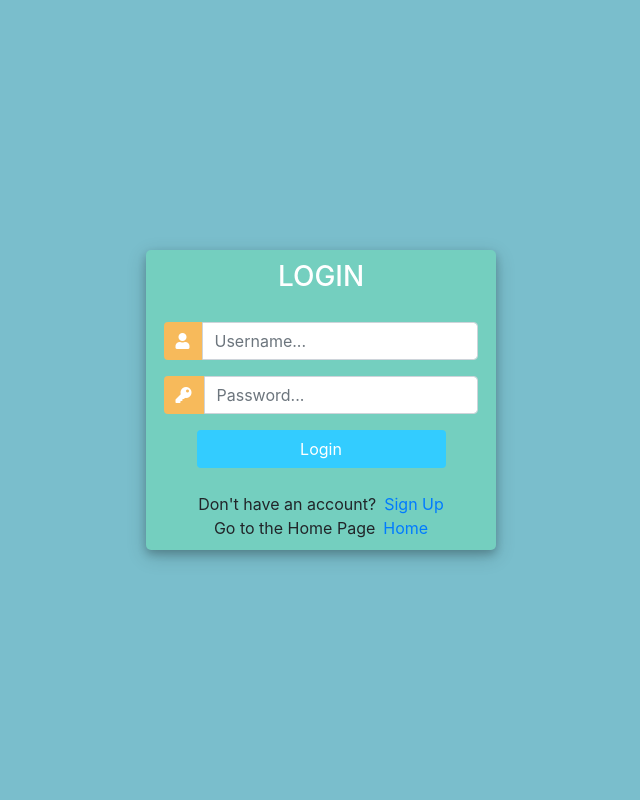
After one commit to sawanpatidar75/Comparica, a Django app: page /login in a window 1280 px wide. The commit adds this page. Shown: the whole page, without its empty margins (319-959 px from the left). Run offline with Django 3.2, Linux system fonts and the light colour scheme; some libraries are stand-ins or nearby versions.

Commit message:
Login LogOut Complete

```diff
--- a/colleges/urls.py
+++ b/colleges/urls.py
@@ -12,7 +12,13 @@ urlpatterns = [
     path('Colgid/<int:pid>',views.CollegeId,name='Colgid'),
     path('show_courses/<int:show_id>',views.Show_Courses,name='show_courses'),
     path('course_college/<int:cors_id>',views.print_course_college,name='course_college'),
-    path('compare',views.Compare,name='compare'),
+    path('compare_colg/<int:comp_id>',views.Compare,name='compare_colg'),
+    path('search-colg',views.Search_Colg,name='search-colg'),
+    path('login',views.LogIn,name='login'),
+    path('signup',views.SignUp,name='signup'),
+    path('logout',views.LogOut,name='logout'),
+    path('logedin',views.LogedIn,name='logedin'),
+
 
 
     # path('Dropdown_Course',views.course_detail,name='Dropdown_Cors'),
--- a/colleges/views.py
+++ b/colleges/views.py
@@ -1,6 +1,12 @@
-from django.shortcuts import render
+from django.shortcuts import redirect, render
 from django.http import HttpResponse
 from .models import *
+from django.contrib.auth.forms import UserCreationForm
+from .forms import CreateUserForm
+from django.contrib import messages
+from django.contrib.auth import authenticate, login, logout
+from django.contrib.auth.decorators import login_required
+
 # from .models import Colleges_Model,Course_Branch,Course_Degree,Course_Field,Course,Course_Fee,Admission_Type
 
 # Create your views here.
@@ -9,28 +15,79 @@ def index(request):
     data = Colleges_Model.objects.all()
     return render(request, 'html/index.html',{'c_data':data})
 
+
+def LogIn(request):
+    if request.user.is_authenticated:
+        return redirect('logedin')
+    else:
+        if request.method == 'POST':
+            username = request.POST.get("username")
+            password = request.POST.get("password")
+
+            user = authenticate(request,username = username ,password=password)
+
+            if user is not None:
+                login(request, user)
+                return redirect('logedin')
+            else:
+                messages.info(request, 'Username or Password is incorrect.')
+                return redirect('login')
+
+        return render(request, 'html/login.html')
+
+def SignUp(request):
+    if request.user.is_authenticated:
+        return redirect('logedin')
+    else:
+        form = CreateUserForm()
+        if request.method == 'POST':
+            form = CreateUserForm(request.POST)
+            if form.is_valid():
+                form.save()
+                user = form.cleaned_data.get('username')
+                messages.success(request,"Accoutn Created" + user)
+                return redirect('login')
+        context = {"form" : form}
+        return render(request, 'html/signup.html',context)
+
+@login_required(login_url='login')
+def LogOut(request):
+    logout(request)
+    return redirect('login')
+
+@login_required(login_url='login')
+def LogedIn(request):
+    context = {}
+    return render(request,'html/userlogin.html',context)
+
+@login_required(login_url='login')
 def colleges(request):
     college =Colleges_Model.objects.all()
     return render(request,'html/college.html',{'colleges':college})
 
+@login_required(login_url='login')
 def college_detail(request,pid):
     data = College_Details.objects.get(id=pid)
     return render(request,'html/base1.html',{'colg_data': data})
 
 
+@login_required(login_url='login')
 def college_data(request):
     Colg_data = Colleges_Model.objects.all()
     return render(request, 'html/Colgdata.html',{'colg_data':Colg_data})
 
+@login_required(login_url='login')
 def CollegeId(request,pid):
     data = Colleges_Model.objects.get(id=pid)
     Colg_id = College_Details.objects.filter(college_id=pid)
+
     return render(request, 'html/base1.html',{'colg_id':Colg_id,'colg_data': data})
 
 def course_detail(request):
     degree_data = Degree_Model.objects.all()
     return {'drop_data':degree_data}
 
+@login_required(login_url='login')
 def Show_Courses(request,show_id):
     corse_var = Course_Model.objects.filter(degree_id=show_id)
     return render(request, 'html/courses.html',{'course_data':corse_var })
@@ -40,6 +97,18 @@ def print_course_college(request,cors_id):
     p_data = College_Details.objects.filter(course_id=cors_id)
     return render(request,'html/print_courses.html',{'colg_data':p_data})
 
-def Compare(request):
+@login_required(login_url='login')
+def Compare(request,comp_id):
+    comp_data = Colleges_Model.objects.get(id=comp_id)
+    Comp_Colg_id = College_Details.objects.filter(college_id=comp_id)
+    return render(request, 'html/compare.html',{'colg_id':Comp_Colg_id,'colg_data': comp_data})
 
-    return render(request,'http/compare.html')
+@login_required(login_url='login')
+def Search_Colg(request):
+    if request.method == 'POST':
+        searched = request.POST['searched']
+        venue = Colleges_Model.objects.filter(college_name__contains = searched)
+        return render(request, 'html/base1.html',{'searched':searched,'venue':venue})
+
+    else:
+        return render(request, 'html/base1.html',{})
--- a/templates/html/index.html
+++ b/templates/html/index.html
@@ -36,7 +36,7 @@
             <div class="carousel-inner container-fluid bg-warning p-2">
               <div class="carousel-item active" style="max-width: 73rem;height: 22rem;">
                 <img src="{% static 'images/medicaps.jpeg'%}" style='height: 350px;' class="d-block w-100 crousel-size" alt="...">
-                <div><p class="card-text  text-center" style="font-size: 20px;" >This is a wider card with supporting text below as a natural lead-in to additional content. This content is a little bit longer.</p>
+                <div><p class="card-text  text-center" style="font-size: 20px;" ></p>
                 </div></div>
               <div class="carousel-item" style="max-width: 73rem;height: 20rem;">
                 <img src="{% static 'images/acropolice.jpeg'%}" style='height: 350px;' class="d-block w-100 crousel-size" alt="...">
--- /dev/null
+++ b/templates/html/login.html
@@ -0,0 +1,128 @@
+<!DOCTYPE html>
+<html>
+
+<head>
+	<title>Login</title>
+	<link rel="stylesheet" href="https://stackpath.bootstrapcdn.com/bootstrap/4.1.3/css/bootstrap.min.css" integrity="sha384-MCw98/SFnGE8fJT3GXwEOngsV7Zt27NXFoaoApmYm81iuXoPkFOJwJ8ERdknLPMO" crossorigin="anonymous">
+	<script src="https://ajax.googleapis.com/ajax/libs/jquery/3.3.1/jquery.min.js"></script>
+	<link rel="stylesheet" href="https://use.fontawesome.com/releases/v5.6.1/css/all.css" integrity="sha384-gfdkjb5BdAXd+lj+gudLWI+BXq4IuLW5IT+brZEZsLFm++aCMlF1V92rMkPaX4PP" crossorigin="anonymous">
+
+
+	<style>
+		body,
+		html {
+			margin: 0;
+			padding: 0;
+			height: 100%;
+			background: #7abecc !important;
+		}
+		.user_card {
+			width: 350px;
+			margin-top: auto;
+			margin-bottom: auto;
+			background: #74cfbf;
+			position: relative;
+			display: flex;
+			justify-content: center;
+			flex-direction: column;
+			padding: 10px;
+			box-shadow: 0 4px 8px 0 rgba(0, 0, 0, 0.2), 0 6px 20px 0 rgba(0, 0, 0, 0.19);
+			-webkit-box-shadow: 0 4px 8px 0 rgba(0, 0, 0, 0.2), 0 6px 20px 0 rgba(0, 0, 0, 0.19);
+			-moz-box-shadow: 0 4px 8px 0 rgba(0, 0, 0, 0.2), 0 6px 20px 0 rgba(0, 0, 0, 0.19);
+			border-radius: 5px;
+
+		}
+
+		.form_container {
+			margin-top: 20px;
+		}
+
+		#form-title{
+			color: #fff;
+
+		}
+
+		.login_btn {
+			width: 100%;
+			background: #33ccff !important;
+			color: white !important;
+		}
+		.login_btn:focus {
+			box-shadow: none !important;
+			outline: 0px !important;
+		}
+		.login_container {
+			padding: 0 2rem;
+		}
+		.input-group-text {
+			background: #f7ba5b !important;
+			color: white !important;
+			border: 0 !important;
+			border-radius: 0.25rem 0 0 0.25rem !important;
+		}
+		.input_user,
+		.input_pass:focus {
+			box-shadow: none !important;
+			outline: 0px !important;
+		}
+
+		#messages{
+			background-color: grey;
+			color: #fff;
+			padding: 10px;
+			margin-top: 10px;
+		}
+	</style>
+
+</head>
+<body>
+	<div class="container h-100">
+		<div class="d-flex justify-content-center h-100">
+			<div class="user_card">
+				<div class="d-flex justify-content-center">
+
+
+					<h3 id="form-title">LOGIN</h3>
+				</div>
+				<div class="d-flex justify-content-center form_container">
+					<form method="POST" action="">
+                    {% csrf_token %}
+						<div class="input-group mb-3">
+							<div class="input-group-append">
+								<span class="input-group-text"><i class="fas fa-user"></i></span>
+							</div>
+							<input type="text" name="username" placeholder="Username..." class="form-control">
+						</div>
+						<div class="input-group mb-2">
+							<div class="input-group-append">
+								<span class="input-group-text"><i class="fas fa-key"></i></span>
+							</div>
+								<input type="password" name="password" placeholder="Password..." class="form-control" >
+						</div>
+
+							<div class="d-flex justify-content-center mt-3 login_container">
+				 				<input class="btn login_btn" type="submit" value="Login">
+				   			</div>
+					</form>
+
+				</div>
+
+                {% for message in messages %}
+                <p id='messages'> {{message}} </p>
+                {% endfor %}
+
+				<div class="mt-4">
+					<div class="d-flex justify-content-center links">
+						Don't have an account? <a href="{% url 'signup' %}" class="ml-2">Sign Up</a>
+					</div>
+                    <div class="d-flex justify-content-center links">
+						Go to the Home Page <a href="{% url 'indexurl' %}" class="ml-2">Home</a>
+					</div>
+
+				</div>
+			</div>
+		</div>
+	</div>
+</body>
+
+</html>
```
Also changed, not shown: colleges/forms.py (added, +12 -0 lines), templates/html/base.html (+12 -4 lines), templates/html/base1.html (+46 -4 lines), templates/html/compare.html (+25 -5 lines), templates/html/signup.html (added, +141 -0 lines), templates/html/userlogin.html (added, +20 -0 lines), db.sqlite3. Lines whose indentation alone changed are shown as unchanged.
